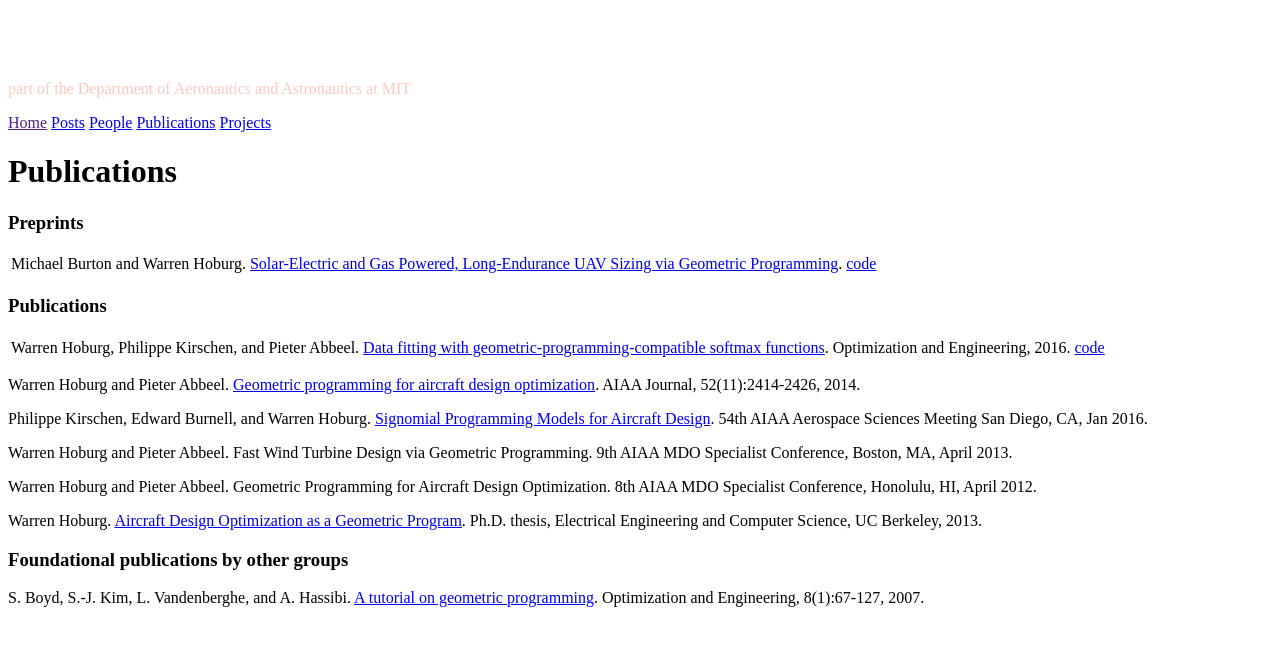
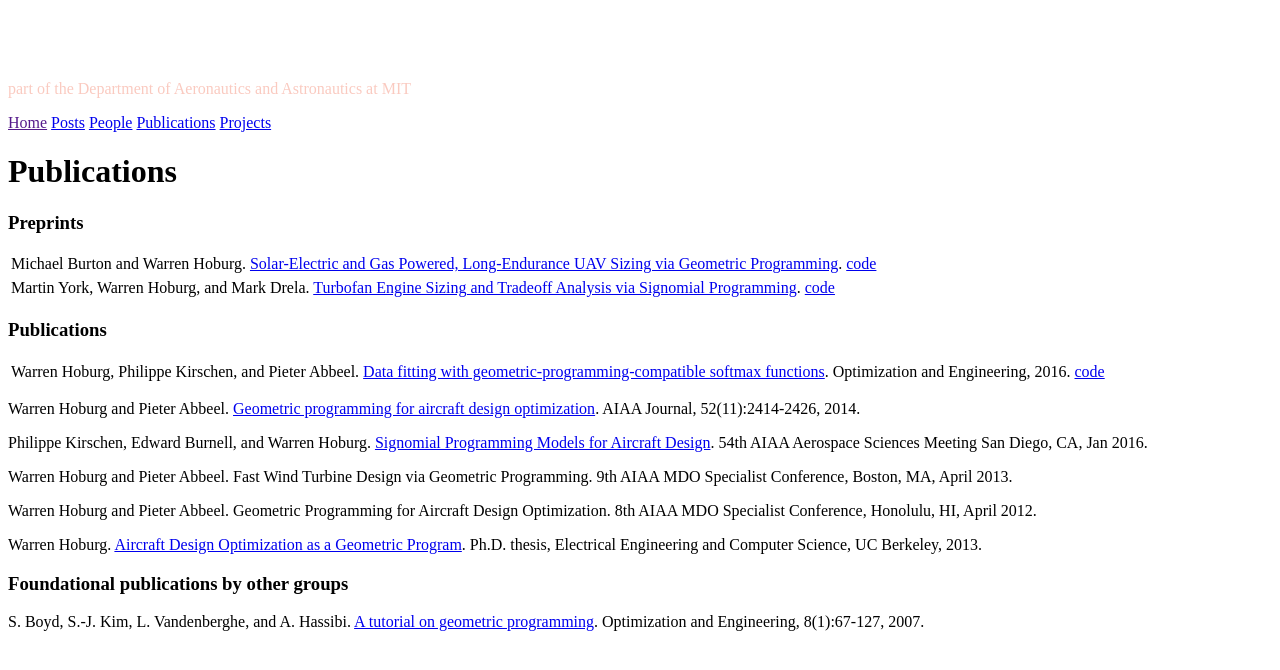
Before and after one commit to convexengineering/convexengineering.github.io, a Jekyll site: the page built from publications/index.md, in a window 1280 px wide. Shown: the top 670 px of the page. Built offline with Jekyll 4.4.1, drawn with Linux system fonts in a browser that asks for light colours.

Commit message:
add turbofan preprint

```diff
--- a/publications/index.md
+++ b/publications/index.md
@@ -5,11 +5,13 @@
 
 ### Preprints
 
-Michael Burton and Warren Hoburg. [Solar-Electric and Gas Powered, Long-Endurance UAV Sizing via Geometric Programming](gassolar.pdf). | [code](https://github.com/hoburg/gas_solar_trade)
+Michael Burton and Warren Hoburg. [Solar-Electric and Gas Powered, Long-Endurance UAV Sizing via Geometric Programming](gassolar.pdf). | [code](http://github.com/hoburg/gas_solar_trade)
+
+Martin York, Warren Hoburg, and Mark Drela. [Turbofan Engine Sizing and Tradeoff Analysis via Signomial Programming](turbofanSP.pdf). | [code](http://github.com/hoburg/turbofan)
 
 ### Publications
 
-Warren Hoburg, Philippe Kirschen, and Pieter Abbeel. [Data fitting with geometric-programming-compatible softmax functions](gpfitting.pdf). Optimization and Engineering, 2016. | [code](https://github.com/hoburg/gpfit)
+Warren Hoburg, Philippe Kirschen, and Pieter Abbeel. [Data fitting with geometric-programming-compatible softmax functions](gpfitting.pdf). Optimization and Engineering, 2016. | [code](http://github.com/hoburg/gpfit)
 
 Warren Hoburg and Pieter Abbeel. [Geometric programming for aircraft design optimization](hoburgabbeel2014.pdf). AIAA Journal, 52(11):2414-2426, 2014.
 
```
Also changed, not shown: 1 other file.
